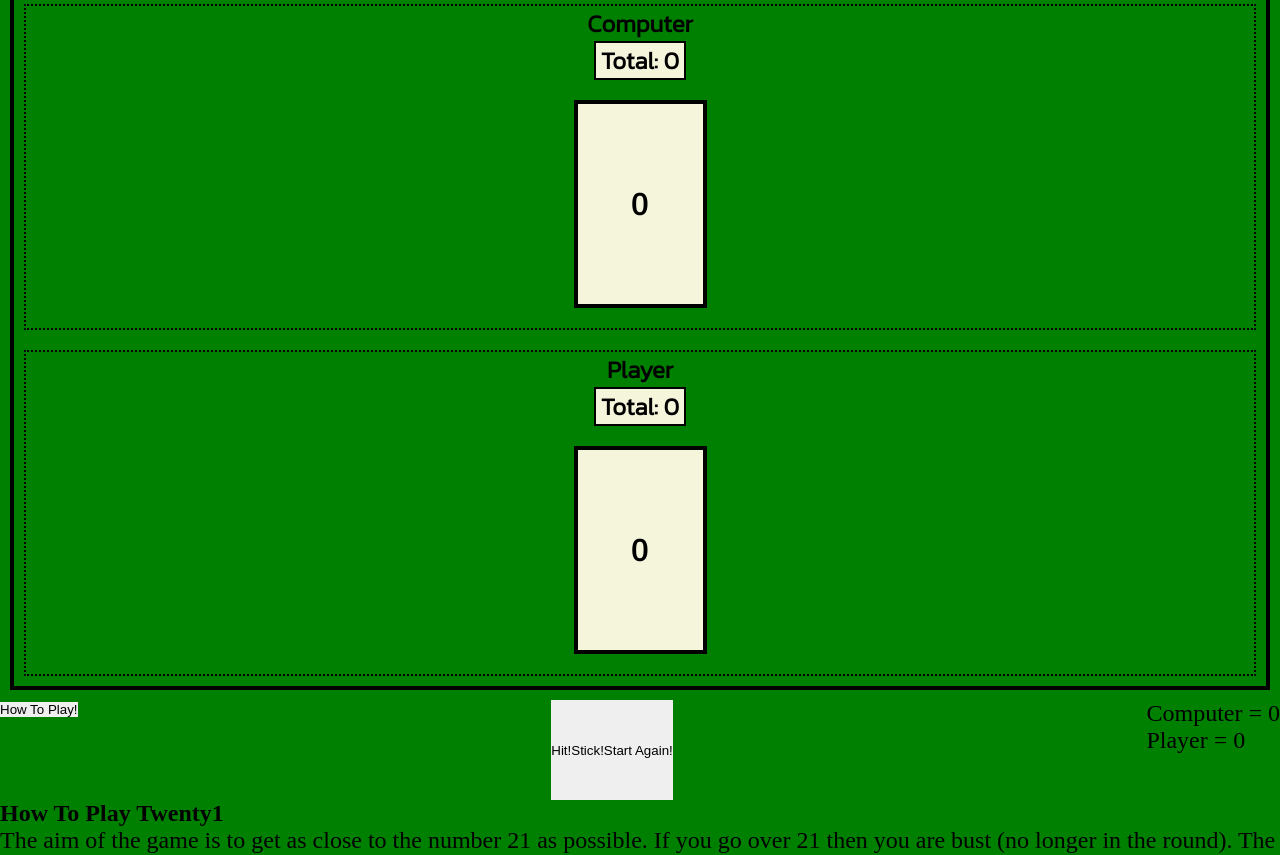
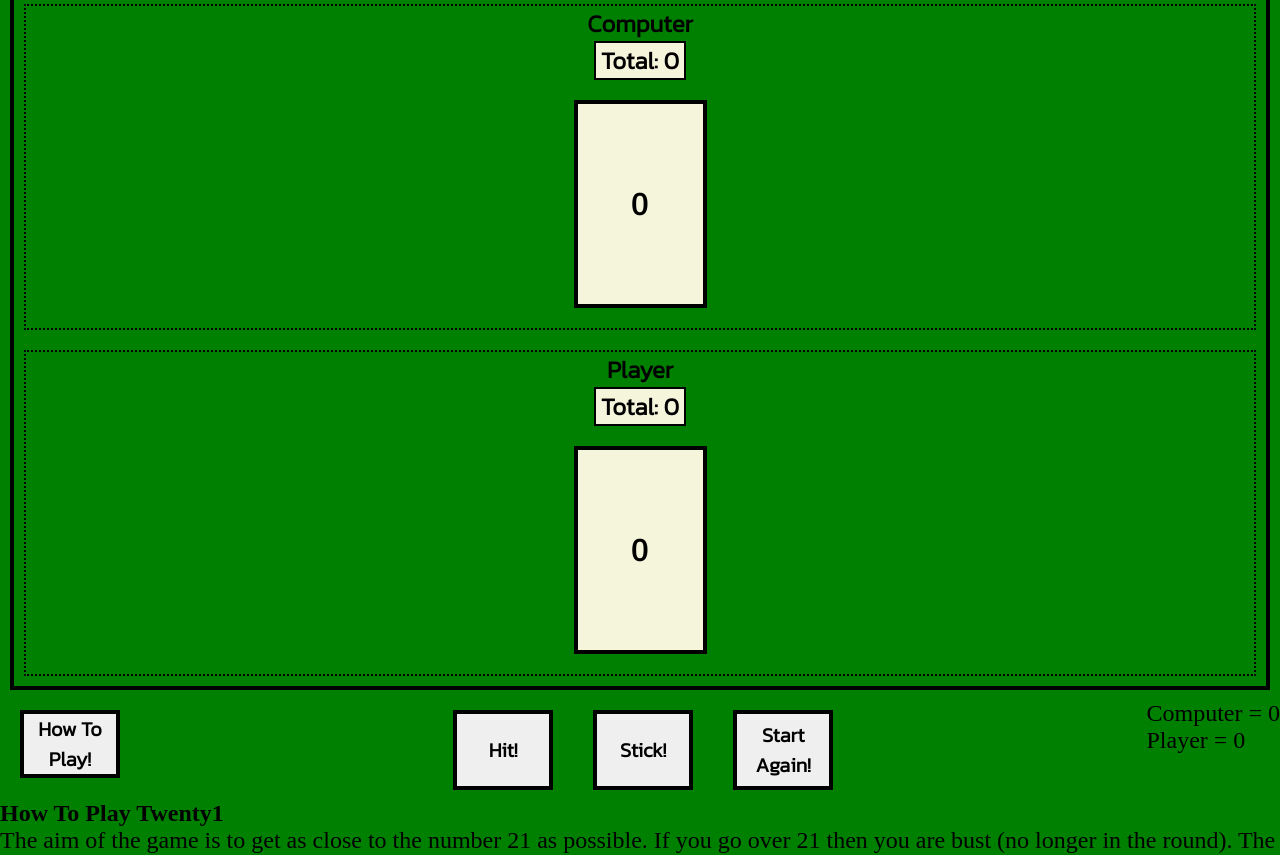
Before and after one commit to Josh-Wickens/twenty1, a plain HTML site: page index.html in a window 1280 px wide. Shown: the part 106-961 px from the top of the page. Drawn offline with nearby package versions, Linux system fonts and the light colour scheme; a web font is replaced by a local one.

Commit message:
add css styling to the buttons.

```diff
--- a/assets/css/style.css
+++ b/assets/css/style.css
@@ -97,3 +97,13 @@ button:hover {
     margin-left: auto;
     margin-right: auto;
 }
+
+.buttons {
+    margin: 10px 20px;
+    font-family: 'kanit', sans-serif;
+    font-weight: 900;
+    border: black 4px solid;
+    width: 100px;
+    height: auto;
+    font-size: 125%;
+}
```
